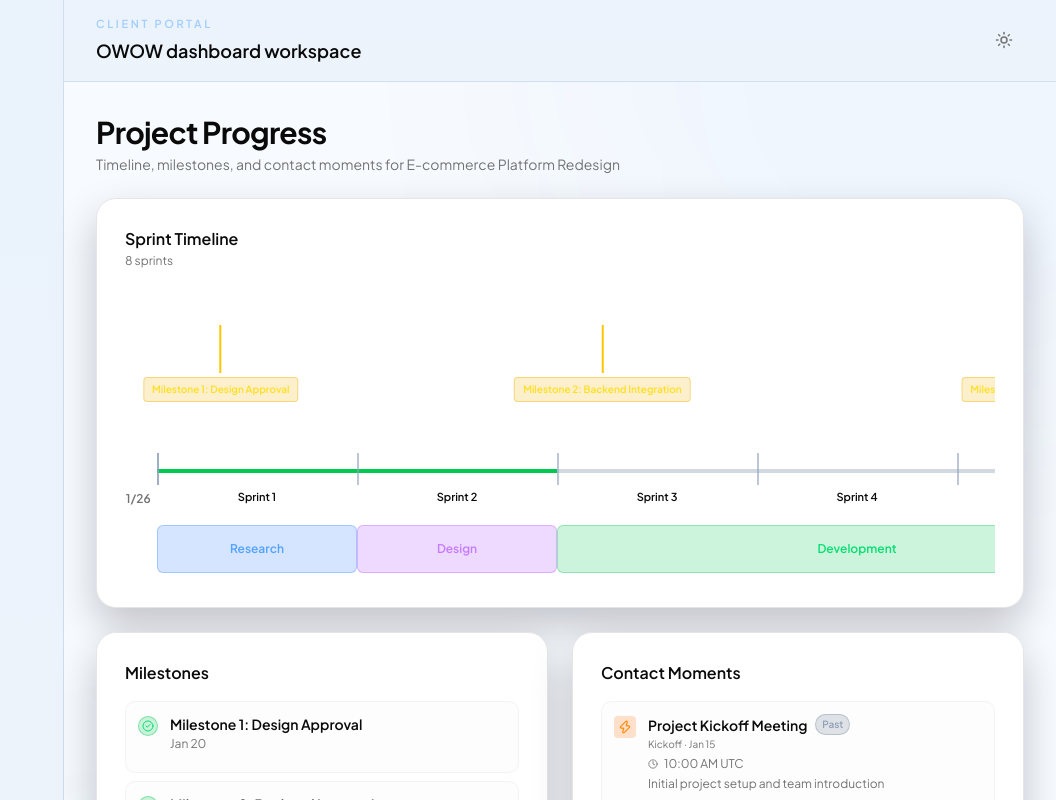
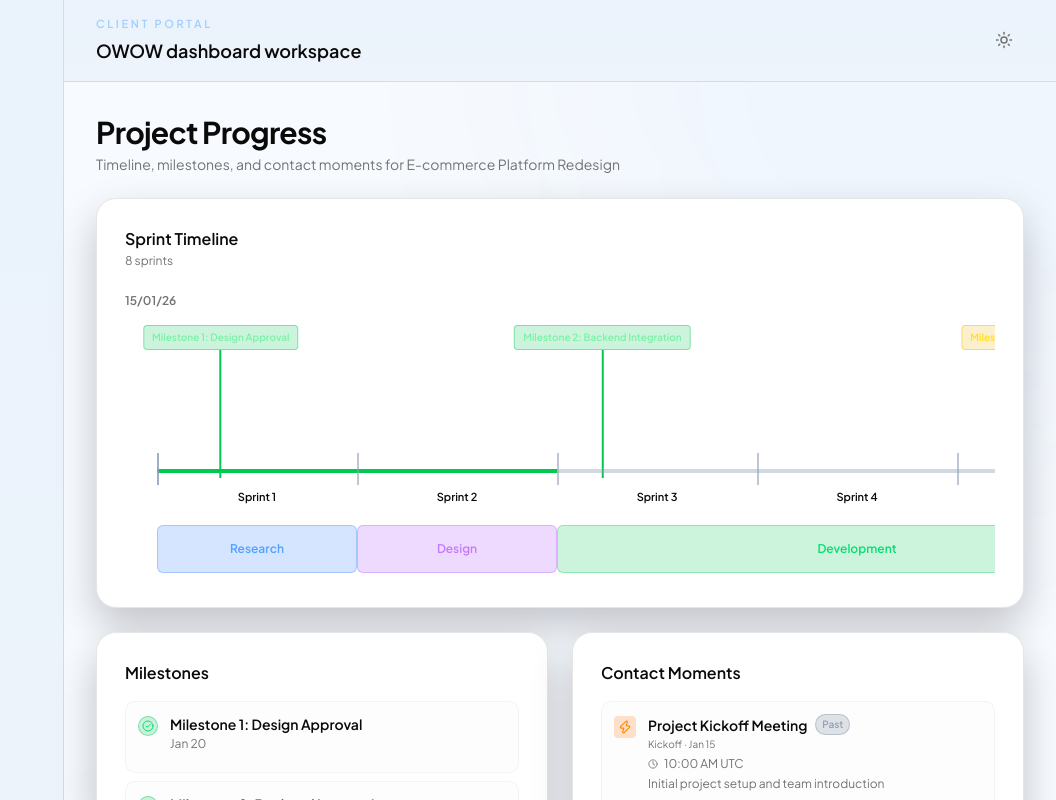
Before and after one commit to MaksymFeniuk/Dashboard-OWOW, a Next.js app: page /dashboard/progress in a window 1280 px wide. Shown: the top 800 px of the page, without its empty margins (224-1280 px from the left). Built offline with nearby package versions, Linux system fonts and the light colour scheme.

Commit message:
Improving the ui of the progress page

```diff
--- a/app/dashboard/progress/page.tsx
+++ b/app/dashboard/progress/page.tsx
@@ -127,25 +127,23 @@ export default function ProgressPage() {
 
           <div ref={scrollContainerRef} onScroll={handleScroll} className="overflow-x-auto scrollbar-hide">
             <div className="inline-block p-8 relative" style={{ minWidth: `${project.sprints.length * 200 + 64}px`, height: '280px' }}>
-              {/* Start date label - below first segment */}
+              {/* Start date label - top left */}
               <div
                 className="absolute text-xs text-muted-foreground font-semibold"
                 style={{
                   left: '0px',
-                  top: '198px',
-                  transform: 'translateX(-50%)',
+                  top: '0px',
                 }}
               >
                 {new Date(project.projectStartDate).toLocaleDateString('en-GB', { day: '2-digit', month: '2-digit', year: '2-digit' })}
               </div>
 
-              {/* End date label - below last segment */}
+              {/* End date label - top right */}
               <div
                 className="absolute text-xs text-muted-foreground font-semibold"
                 style={{
-                  left: `${project.sprints.length * 200}px`,
-                  top: '198px',
-                  transform: 'translateX(-50%)',
+                  right: '0px',
+                  top: '0px',
                 }}
               >
                 {new Date(project.projectEndDate).toLocaleDateString('en-GB', { day: '2-digit', month: '2-digit', year: '2-digit' })}
@@ -161,6 +159,12 @@ export default function ProgressPage() {
                   const milestoneDays = (milestoneDate.getTime() - projectStart.getTime()) / (1000 * 60 * 60 * 24)
                   const milestonePercent = (milestoneDays / totalDays) * 100
 
+                  const isCompleted = milestone.completed
+                  const lineColor = isCompleted ? 'bg-green-500' : 'bg-yellow-400'
+                  const badgeBg = isCompleted ? 'bg-green-500/20' : 'bg-yellow-500/20'
+                  const badgeBorder = isCompleted ? 'border-green-500/40' : 'border-yellow-500/40'
+                  const badgeText = isCompleted ? 'text-green-300' : 'text-yellow-300'
+
                   return (
                     <div
                       key={milestone.id}
@@ -170,12 +174,12 @@ export default function ProgressPage() {
                         transform: 'translateX(-50%)',
                       }}
                     >
-                      {/* Yellow vertical line */}
-                      <div className="w-0.5 h-12 bg-yellow-400" />
-                      {/* Yellow badge */}
-                      <div className="bg-yellow-500/20 border border-yellow-500/40 px-2 py-1 rounded text-[10px] font-semibold text-yellow-300 whitespace-nowrap mt-1">
+                      {/* Badge */}
+                      <div className={`${badgeBg} border ${badgeBorder} px-2 py-1 rounded text-[10px] font-semibold ${badgeText} whitespace-nowrap`}>
                         {milestone.title}
                       </div>
+                      {/* Vertical line going down to timeline */}
+                      <div className={`w-0.5 ${lineColor}`} style={{ height: '128px' }} />
                     </div>
                   )
                 })}
--- a/app/globals.css
+++ b/app/globals.css
@@ -350,7 +350,7 @@
     border-color var(--motion-fast) ease,
     background-color var(--motion-fast) ease;
   will-change: transform;
-}
+}npm
 
 .glass-card:hover {
   background: linear-gradient(180deg, rgba(255, 255, 255, 0.028), rgba(255, 255, 255, 0.016)), var(--surface-2);
```
